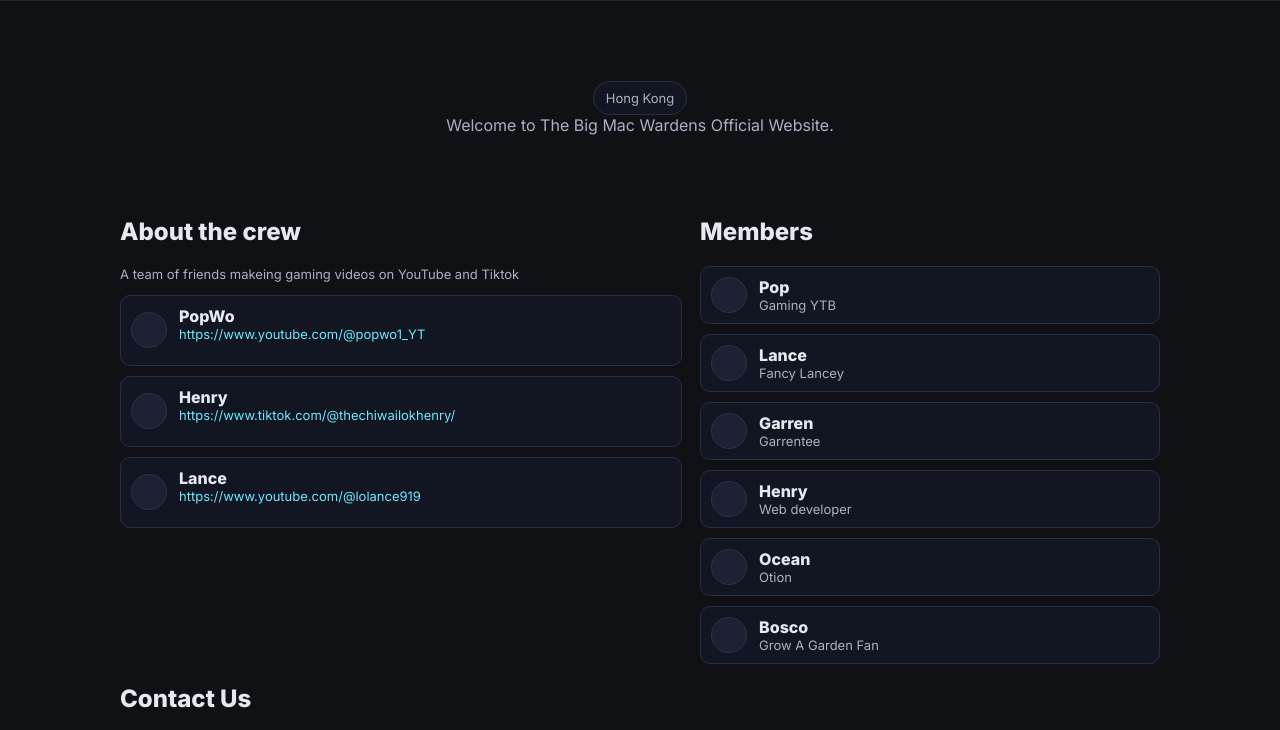
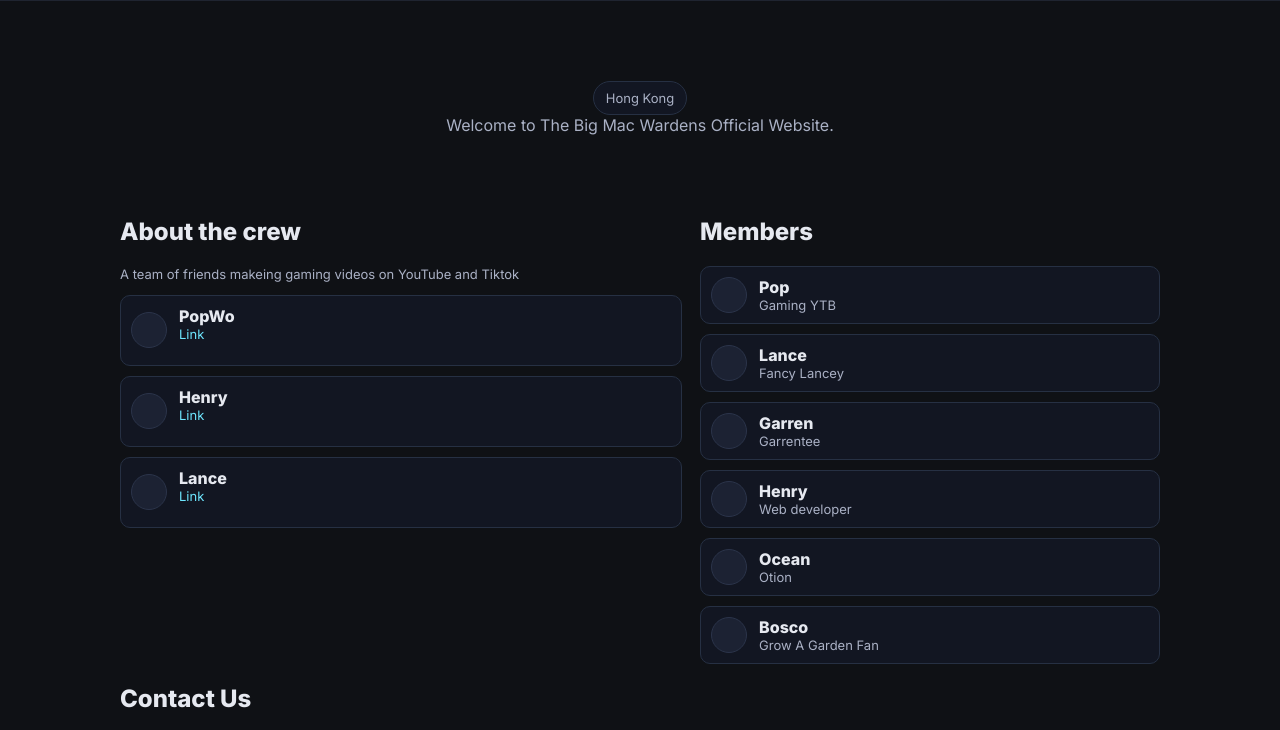
Before and after one commit to thechiwailok/teamtsb, a plain HTML site: page index.html in a window 1280 px wide. Shown: the part 64-794 px from the top of the page. Drawn offline with Linux system fonts and the light colour scheme.

Commit message:
Update index.html

```diff
--- a/index.html
+++ b/index.html
@@ -122,9 +122,9 @@
         <h2>About the crew</h2>
         <p class="small">A team of friends makeing gaming videos on YouTube and Tiktok</p>
         <div class="list" style="margin-top: 12px;">
-          <div class="list-item"><span class="avatar"></span><div><strong>PopWo</strong><br><span class="small"><a href="#">https://www.youtube.com/@popwo1_YT</a></p></p></span></div></div>
-          <div class="list-item"><span class="avatar"></span><div><strong>Henry</strong><br><span class="small"><a href="#">https://www.tiktok.com/@thechiwailokhenry/</a></p></span></div></div>
-          <div class="list-item"><span class="avatar"></span><div><strong>Lance</strong><br><span class="small"><a href="#">https://www.youtube.com/@lolance919</a></p></span></div></div>
+          <div class="list-item"><span class="avatar"></span><div><strong>PopWo</strong><br><span class="small"><a href="https://www.youtube.com/@popwo1_YT">Link</a></p></p></span></div></div>
+          <div class="list-item"><span class="avatar"></span><div><strong>Henry</strong><br><span class="small"><a href="https://www.tiktok.com/@thechiwailokhenry">Link</a></p></span></div></div>
+          <div class="list-item"><span class="avatar"></span><div><strong>Lance</strong><br><span class="small"><a href="https://www.youtube.com/@lolance919">Link</a></p></span></div></div>
         </div>
       </div>
       <div id="members">
```
